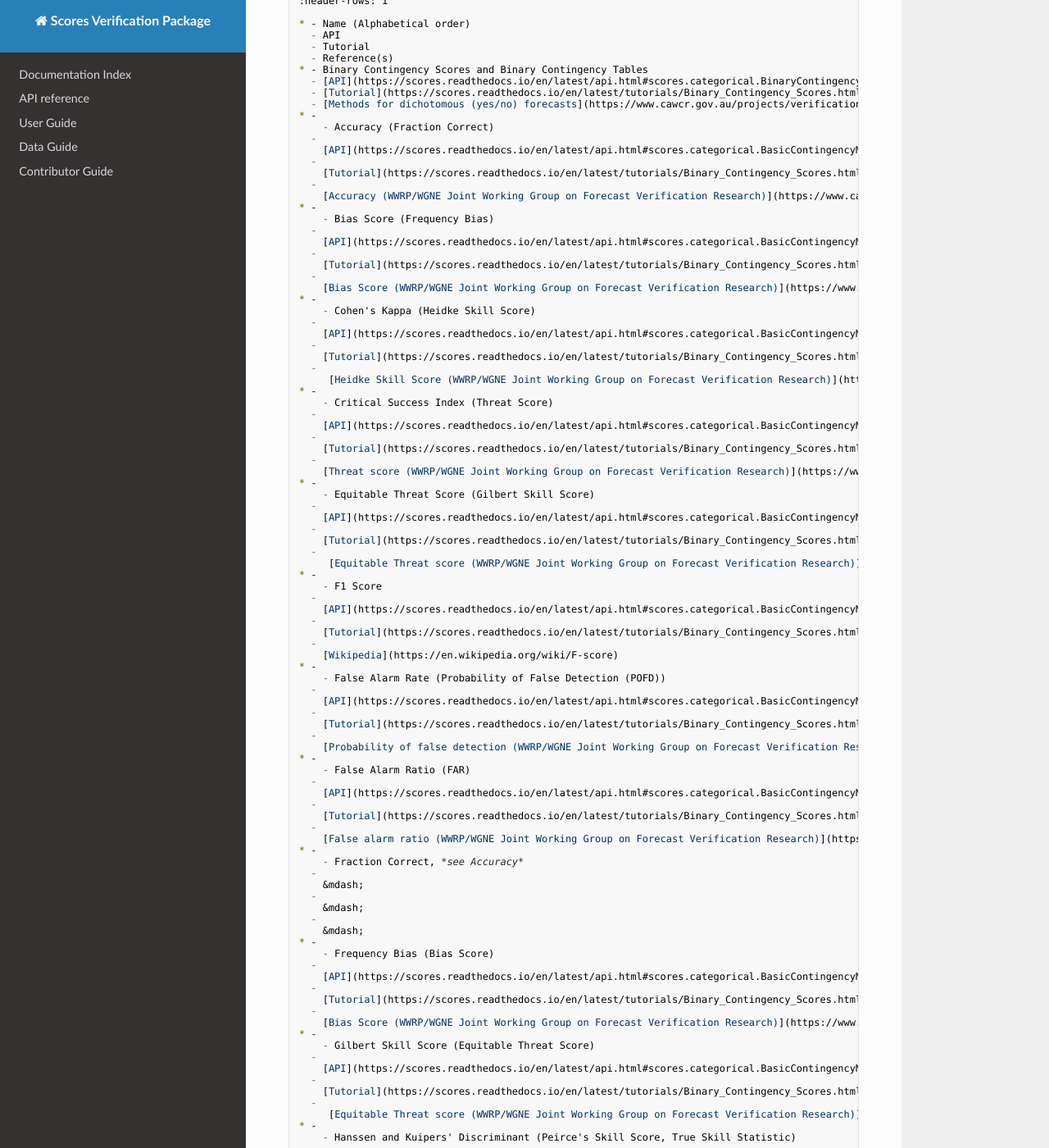
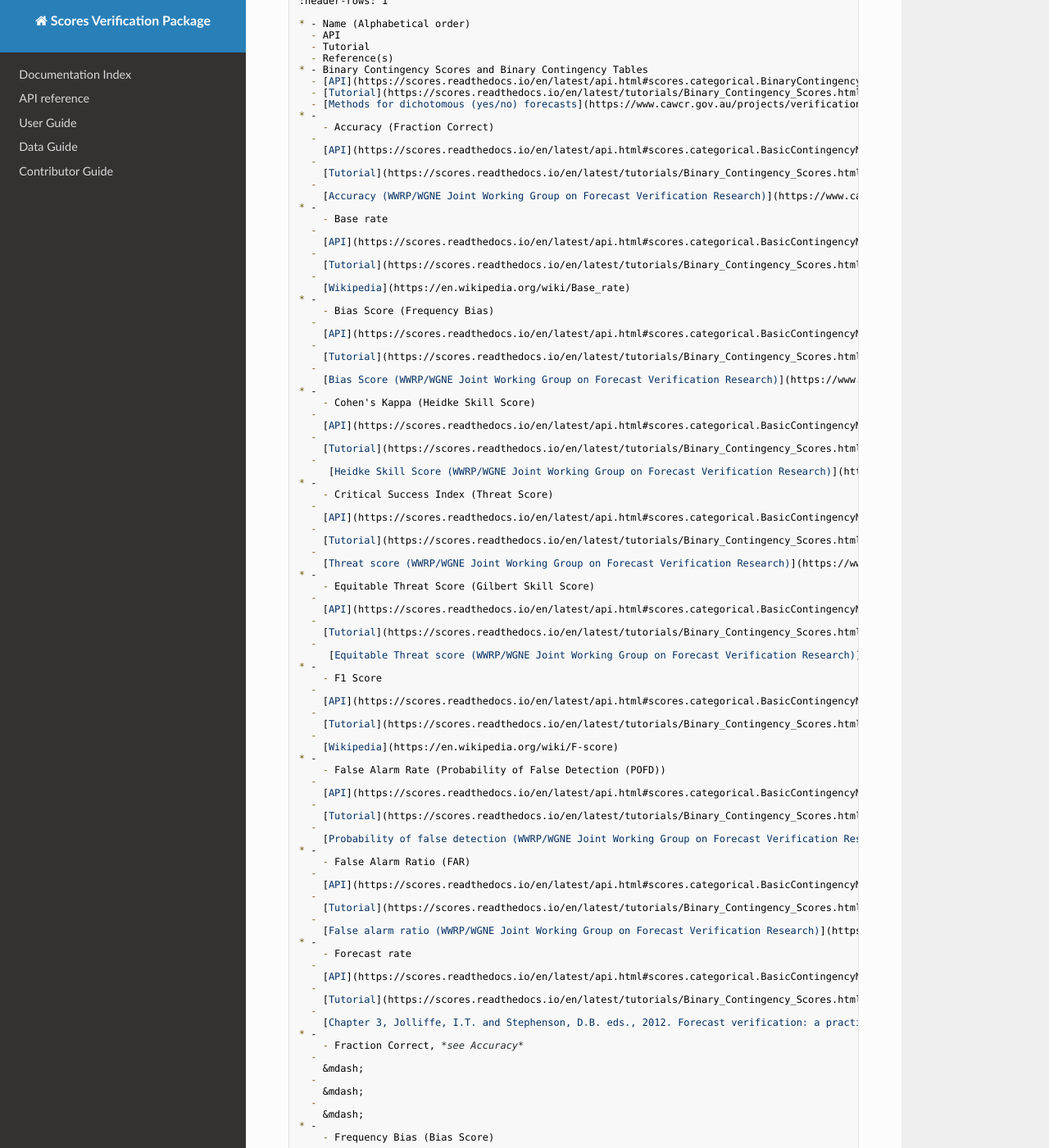
Before and after one commit to nci/scores, an MkDocs documentation site: the page built from docs/included.md, in a window 1280 px wide and 1400 px high, scrolled down 3914 px. Shown: the whole window at 82% size. Built offline with MkDocs 1.6.1, drawn with Linux system fonts in a browser that asks for light colours; nearby versions of some CDN libraries; some of the changed text lies outside the part shown.

Commit message:
add new scores to docs

```diff
--- a/docs/included.md
+++ b/docs/included.md
@@ -216,6 +216,14 @@
   -
     [Accuracy (WWRP/WGNE Joint Working Group on Forecast Verification Research)](https://www.cawcr.gov.au/projects/verification/#ACC)
 * -
+    - Base rate
+  -
+    [API](https://scores.readthedocs.io/en/latest/api.html#scores.categorical.BasicContingencyManager.base_rate)
+  -
+    [Tutorial](https://scores.readthedocs.io/en/latest/tutorials/Binary_Contingency_Scores.html)
+  -
+    [Wikipedia](https://en.wikipedia.org/wiki/Base_rate)
+* -
     - Bias Score (Frequency Bias)
   -
     [API](https://scores.readthedocs.io/en/latest/api.html#scores.categorical.BasicContingencyManager.bias_score)
@@ -271,6 +279,14 @@
     [Tutorial](https://scores.readthedocs.io/en/latest/tutorials/Binary_Contingency_Scores.html)
   -
     [False alarm ratio (WWRP/WGNE Joint Working Group on Forecast Verification Research)](https://www.cawcr.gov.au/projects/verification/#FAR)
+* -
+    - Forecast rate
+  -
+    [API](https://scores.readthedocs.io/en/latest/api.html#scores.categorical.BasicContingencyManager.forecast_rate)
+  -
+    [Tutorial](https://scores.readthedocs.io/en/latest/tutorials/Binary_Contingency_Scores.html)
+  -
+    [Chapter 3, Jolliffe, I.T. and Stephenson, D.B. eds., 2012. Forecast verification: a practitioner's guide in atmospheric science. John Wiley & Sons.](https://www.wiley.com/en-au/Forecast+Verification%3A+A+Practitioner's+Guide+in+Atmospheric+Science%2C+2nd+Edition-p-9780470660713)
 * -
     - Fraction Correct, *see Accuracy*
   -
@@ -375,6 +391,14 @@
     [Tutorial](https://scores.readthedocs.io/en/latest/tutorials/Binary_Contingency_Scores.html)
   -
     [Wikipedia](https://en.wikipedia.org/wiki/Precision_and_recall); [Probability of detection (WWRP/WGNE Joint Working Group on Forecast Verification Research)](https://www.cawcr.gov.au/projects/verification/#POD)
+* -
+    - Symmetric Extremal Dependence Index (SEDI)
+  -
+    [API](https://scores.readthedocs.io/en/latest/api.html#scores.categorical.BasicContingencyManager.symmetric_extremal_dependence_index)
+  -
+    [Tutorial](https://scores.readthedocs.io/en/latest/tutorials/Binary_Contingency_Scores.html)
+  -
+    [Ferro and Stephenson (2011)](https://doi.org/10.1175/WAF-D-10-05030.1.)
 * -
     - Sensitivity (Hit Rate, Probability of Detection (POD), True Positive Rate, Recall)
   -
```
Also changed, not shown: README.md (+1 -1 lines).
